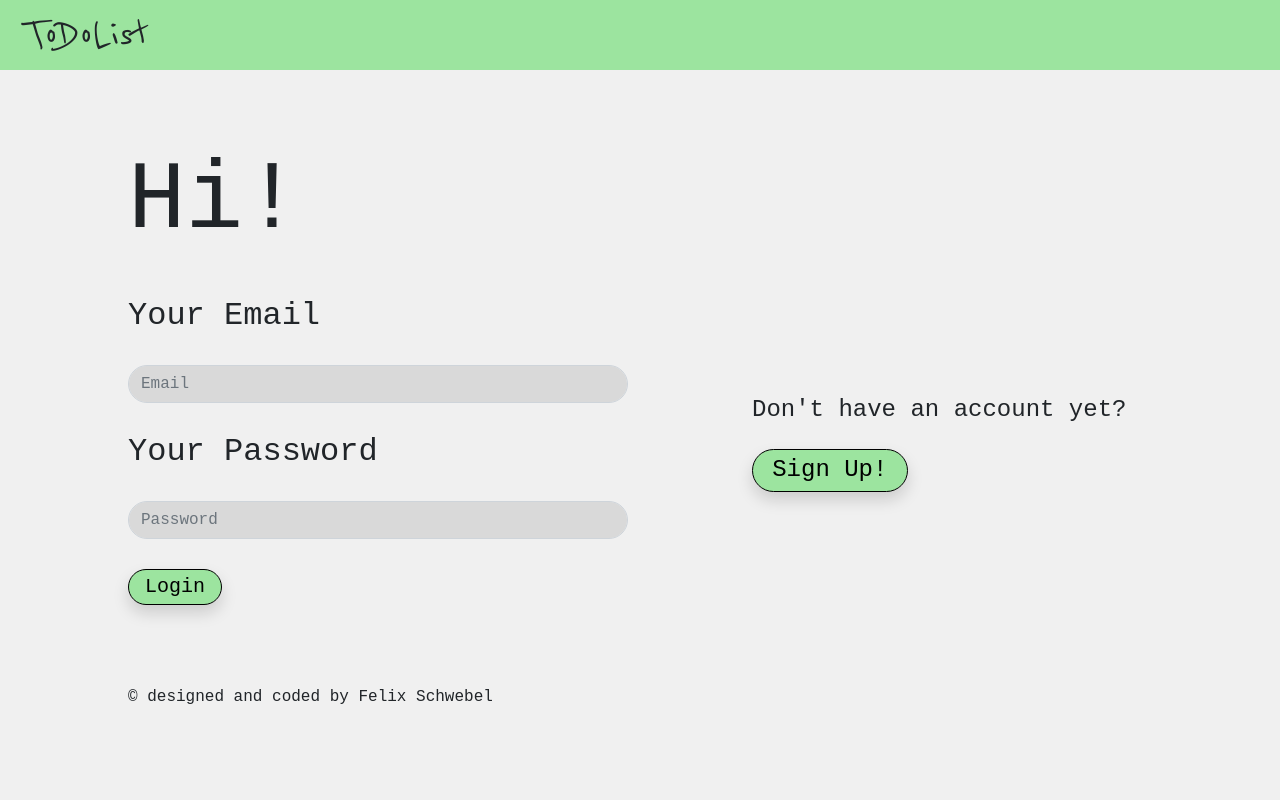
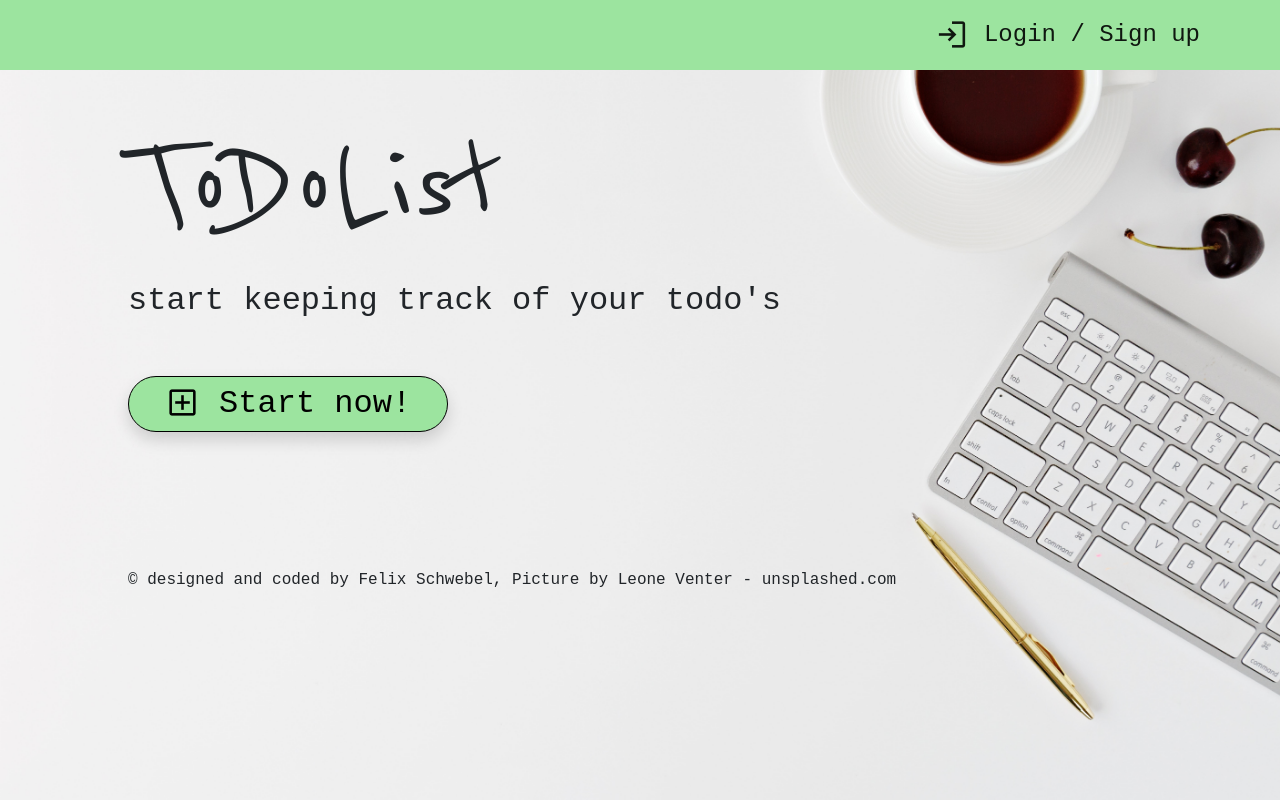
Before and after one commit to felixschwebel/ToDoListWebsite, a Flask app: page / in a window 1280 px wide. Run offline with Flask 2, Linux system fonts and the light colour scheme; some libraries are stand-ins or nearby versions; some web fonts are replaced.

Commit message:
pages linked

```diff
--- a/main.py
+++ b/main.py
@@ -4,10 +4,20 @@ from flask_bootstrap import Bootstrap5
 app = Flask(__name__)
 bootstrap = Bootstrap5(app)
 
+
 @app.route('/')
 def home():
+    return render_template('index.html')
+
+
+@app.route('/login')
+def login():
     return render_template('login.html')
 
 
+@app.route('/list')
+def newlist():
+    return render_template('list.html')
+
 if __name__ == '__main__':
     app.run(debug=True)
--- a/static/css/style.css
+++ b/static/css/style.css
@@ -9,7 +9,7 @@ nav {
 }
 
 
-button {
+.button {
   background-color: #9CE49F !important;
   border-color: black !important;
   border-radius: 2em !important;
@@ -35,7 +35,7 @@ input {
 .logo {
     font-family: 'Reenie Beanie', cursive;
     font-size: 9em;
-    padding-top: 10%;
+    padding-top: 0.7em;
 }
 
 .normal-text {
@@ -71,7 +71,7 @@ input {
   width: 100%;
   position: static;
   bottom: 2%;
-  padding-top: 5em;
+  padding-top: 8.5em;
 }
 
 .nav-logo {
@@ -84,7 +84,7 @@ input {
 
 #greeting {
   font-size: 96px;
-  padding-top: 1.5em;
+  padding-top: 1em;
 }
 
 #log-signup {
--- a/templates/index.html
+++ b/templates/index.html
@@ -11,7 +11,7 @@ body {
 
 {% block navbar %}
     <div id="log-signup">
-        <a href="#" class="nav-text nav-link navbar-brand">
+        <a href="{{url_for('login')}}" class="nav-text nav-link navbar-brand">
         <span class="google-icon material-symbols-outlined">login</span>
         Login / Sign up
         </a>
@@ -36,10 +36,10 @@ body {
         <div class="row">
             <div class="col-lg-3">
 
-                <button type="button" class="btn btn-dark start-button shadow">
+                <a class="button btn btn-dark start-button shadow" href="{{url_for('newlist')}}">
                     <span class="start-icon google-icon material-symbols-outlined">add_box</span>
                     Start now!
-                </button>
+                </a>
             </div>
         </div>
     </div>
--- a/templates/list.html
+++ b/templates/list.html
@@ -2,7 +2,7 @@
 
 {% block navbar %}
     <div class="nav-logo">
-        <a href="#" class="nav-link">ToDoList</a>
+        <a href="{{url_for('home')}}" class="nav-link">ToDoList</a>
     </div>
 {% endblock %}
 
--- a/templates/login.html
+++ b/templates/login.html
@@ -2,7 +2,7 @@
 
 {% block navbar %}
     <div class="nav-logo">
-        <a href="" class="nav-link">ToDoList</a>
+        <a href="{{url_for('home')}}" class="nav-link">ToDoList</a>
     </div>
 {% endblock %}
 
@@ -28,7 +28,7 @@
                 </form>
                 <div class="row">
                     <div class="col-lg-3">
-                        <button type="button" class="btn btn-dark shadow" id="log-button">
+                        <button type="button" class="button btn btn-dark shadow" id="log-button">
                             Login
                         </button>
                     </div>
@@ -36,7 +36,7 @@
             </div>
             <div class="col-md-6 col-sm-12">
                 <p id="acc-quest">Don't have an account yet?</p>
-                <button type="button" class="btn btn-dark shadow" id="sign-button">
+                <button type="button" class="button btn btn-dark shadow" id="sign-button">
                     Sign Up!
                 </button>
             </div>
```
Also changed, not shown: other parts of static/css/style.css (+4 -3 lines).
